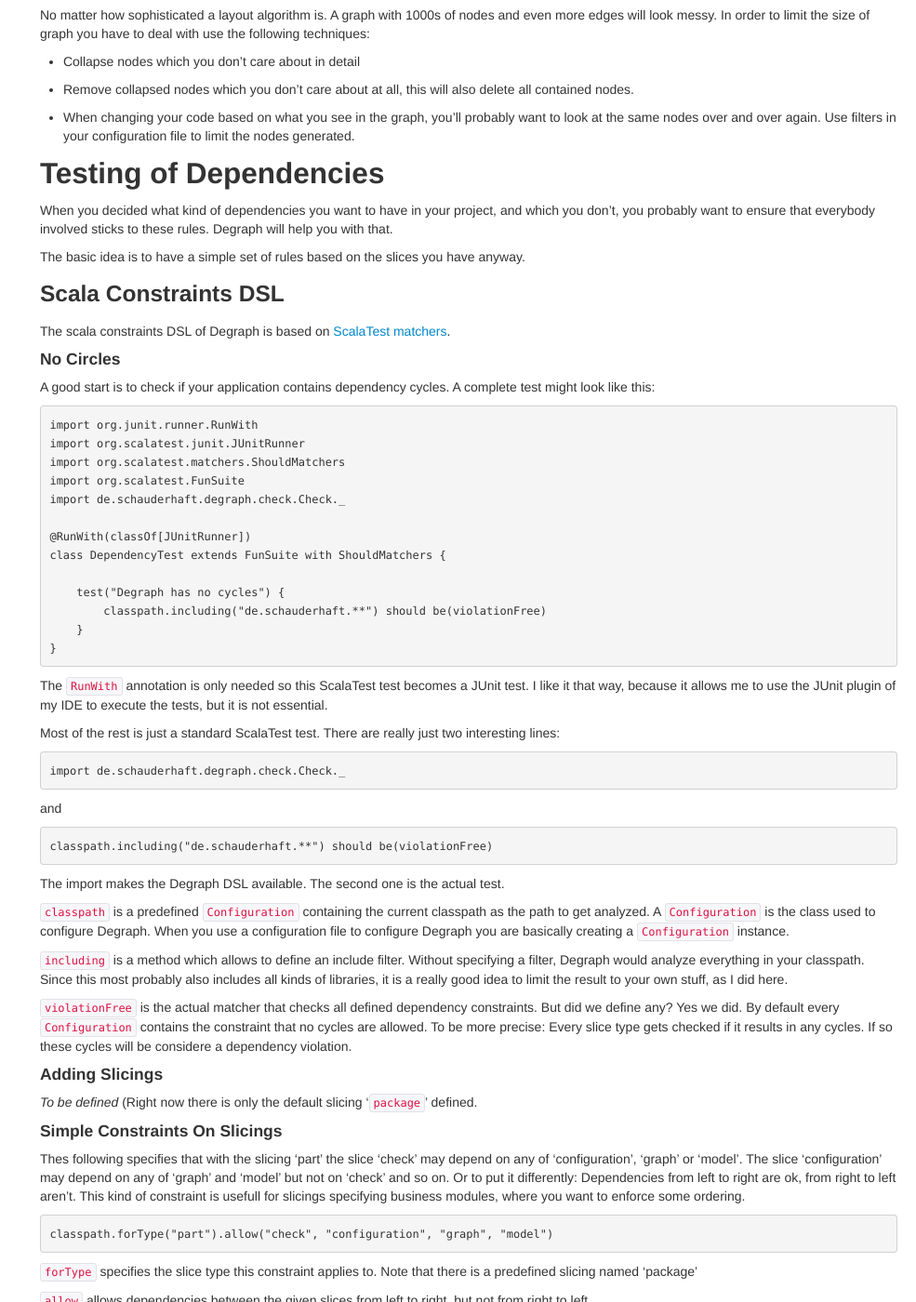
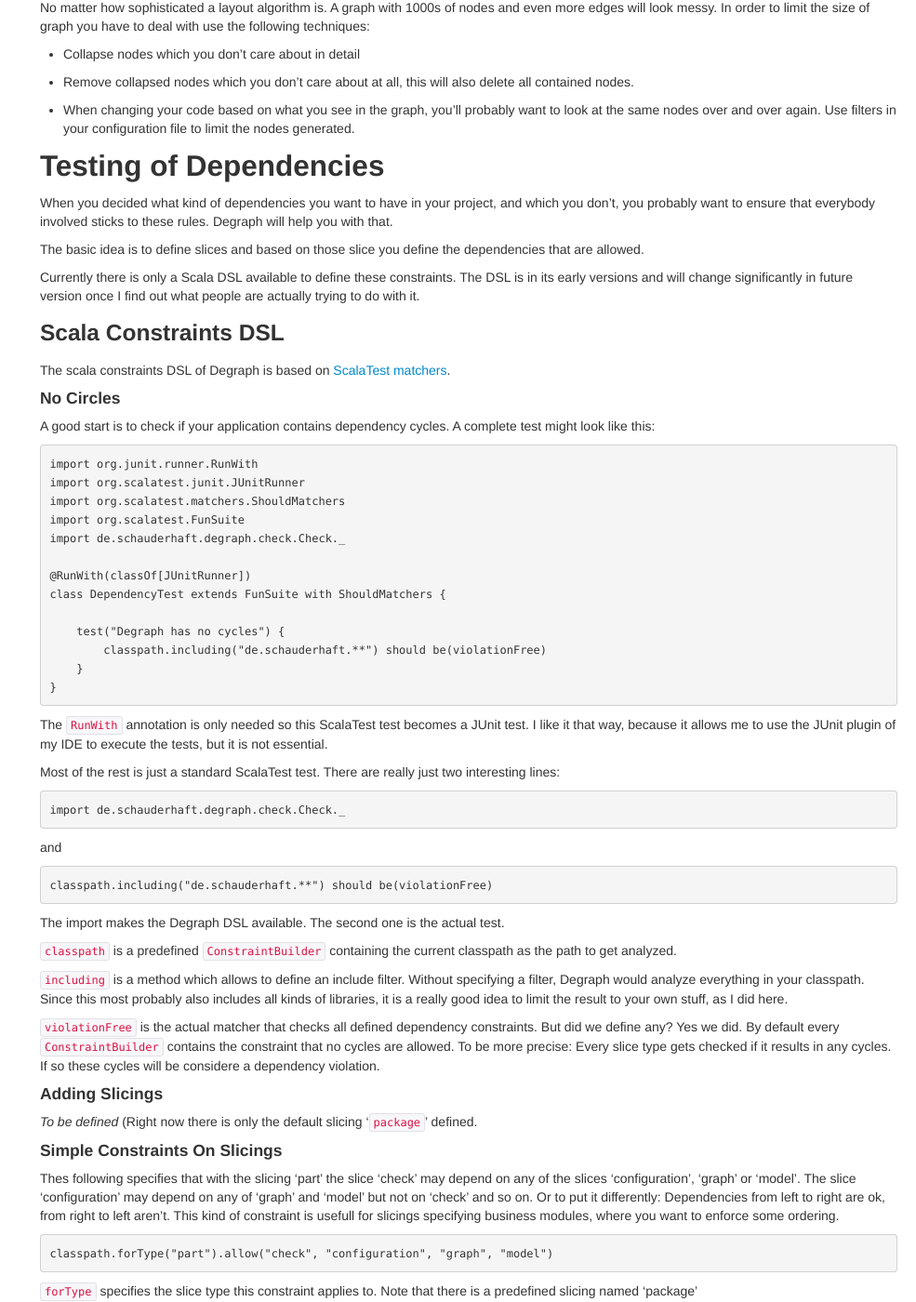
Before and after one commit to riy/degraph, a Jekyll site: the page built from documentation.md, in a window 1280 px wide and 1400 px high, scrolled down 7169 px. Shown: the whole window at 93% size, without its empty margins (295-1280 px from the left). Built offline with Jekyll 4.4.1, drawn with Linux system fonts in a browser that asks for light colours; nearby versions of some CDN libraries; some of the changed text lies outside the part shown.

Commit message:
updated documentation
- reflect changes in API
- fixed wrong file name, causing a broken link

```diff
--- a/documentation.md
+++ b/documentation.md
@@ -88,7 +88,7 @@ The configuration file looks like this.
         org.apache.log4j.(*).**
     }
 
-	It specifies the jar to analyze and only includes stuff from `log4j` itself. So we won't see any `java.lang` stuff it might depend on. Also the configuration consideres the first package part after `org.apache.log4j` as a *part*. This means it will create nodes on that level, containing all the classes in the respective packages and subpackages.
+It specifies the jar to analyze and only includes stuff from `log4j` itself. So we won't see any `java.lang` stuff it might depend on. Also the configuration consideres the first package part after `org.apache.log4j` as a *part*. This means it will create nodes on that level, containing all the classes in the respective packages and subpackages.
 
 ##### Result #####
 
@@ -281,7 +281,9 @@ No matter how sophisticated a layout algorithm is. A graph with 1000s of nodes a
 
 When you decided what kind of dependencies you want to have in your project, and which you don't, you probably want to ensure that everybody involved sticks to these rules. Degraph will help you with that.
 
-The basic idea is to have a simple set of rules based on the slices you have anyway.
+The basic idea is to define slices and based on those slice you define the dependencies that are allowed.
+
+Currently there is only a Scala DSL available to define these constraints. The DSL is in its early versions and will change significantly in future version once I find out what people are actually trying to do with it.
 
 ### Scala Constraints DSL ###
 
@@ -317,11 +319,11 @@ and
 
 The import makes the Degraph DSL available. The second one is the actual test.
 
-`classpath` is a predefined `Configuration` containing the current classpath as the path to get analyzed. A `Configuration` is the class used to configure Degraph. When you use a configuration file to  configure Degraph you are basically creating a `Configuration` instance.
+`classpath` is a predefined `ConstraintBuilder` containing the current classpath as the path to get analyzed.
 
 `including` is a method which allows to define an include filter. Without specifying a filter, Degraph would analyze everything in your classpath. Since this most probably also includes all kinds of libraries, it is a really good idea to limit the result to your own stuff, as I did here.
 
-`violationFree` is the actual matcher that checks all defined dependency constraints. But did we define any? Yes we did. By default every `Configuration` contains the constraint that no cycles are allowed. To be more precise: Every slice type gets checked if it results in any cycles. If so these cycles will be considere a dependency violation.
+`violationFree` is the actual matcher that checks all defined dependency constraints. But did we define any? Yes we did. By default every `ConstraintBuilder` contains the constraint that no cycles are allowed. To be more precise: Every slice type gets checked if it results in any cycles. If so these cycles will be considere a dependency violation.
 
 #### Adding Slicings ####
 
@@ -329,7 +331,7 @@ The import makes the Degraph DSL available. The second one is the actual test.
 
 #### Simple Constraints On Slicings ####
 
-Thes following specifies that with the slicing 'part' the slice 'check' may depend on any of 'configuration', 'graph' or 'model'. The slice 'configuration' may depend on any of 'graph' and 'model' but not on 'check' and so on. Or to put it differently: Dependencies from left to right are ok, from right to left aren't. This kind of constraint is usefull for slicings specifying business modules, where you want to enforce some ordering.
+Thes following specifies that with the slicing 'part' the slice 'check' may depend on any of the slices 'configuration', 'graph' or 'model'. The slice 'configuration' may depend on any of 'graph' and 'model' but not on 'check' and so on. Or to put it differently: Dependencies from left to right are ok, from right to left aren't. This kind of constraint is usefull for slicings specifying business modules, where you want to enforce some ordering.
 
     classpath.forType("part").allow("check", "configuration", "graph", "model")
 
```
Also changed, not shown: download.md (renamed from downloads.md).
